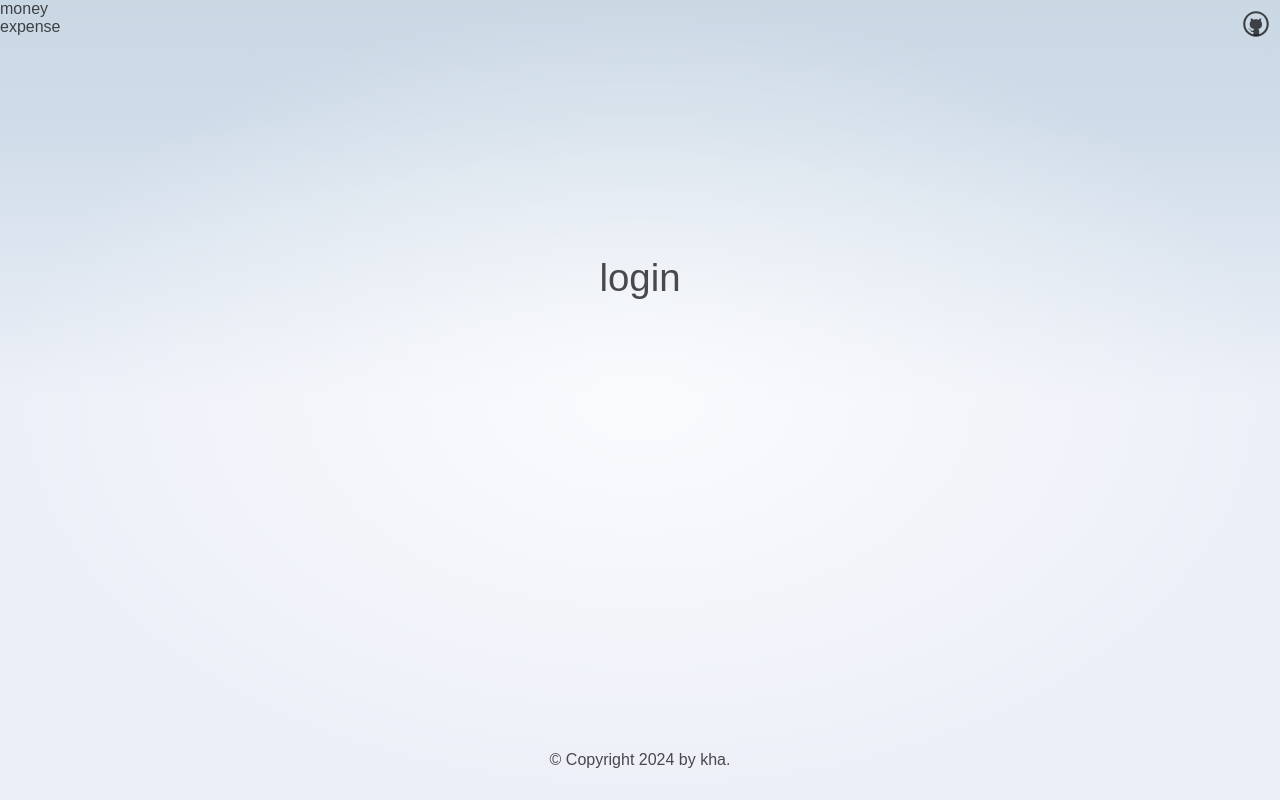
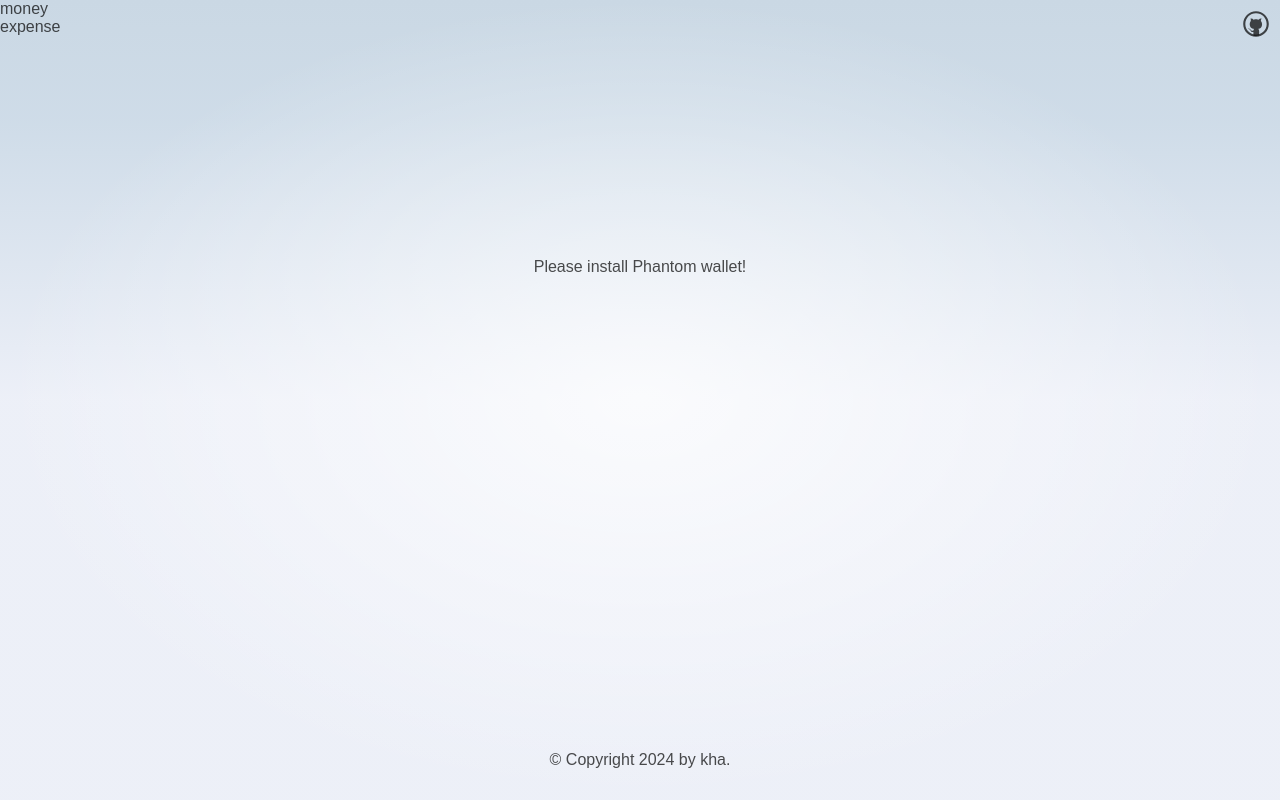
Before and after one commit to khajer/m-e-web, a SvelteKit app: page / in a window 1280 px wide. Built offline with nearby package versions, Linux system fonts and the light colour scheme.

Commit message:
update page

```diff
--- a/src/routes/+layout.svelte
+++ b/src/routes/+layout.svelte
@@ -41,10 +41,6 @@
 		padding: 12px;
 	}
 
-	footer a {
-		font-weight: bold;
-	}
-
 	@media (min-width: 480px) {
 		footer {
 			padding: 12px 0;
--- a/src/routes/+page.svelte
+++ b/src/routes/+page.svelte
@@ -1,6 +1,44 @@
 <script>
-	import welcome from "$lib/images/svelte-welcome.webp";
-	import welcome_fallback from "$lib/images/svelte-welcome.png";
+	import { onMount } from "svelte";
+	// @ts-ignore
+	import { Connection, PublicKey, clusterApiUrl } from "@solana/web3.js";
+	// @ts-ignore
+	let provider = null;
+	let address = "";
+	let errorMessage = "";
+
+	onMount(async () => {
+		// Check if Phantom wallet extension is installed
+		if ("solana" in window) {
+			provider = window.solana;
+			// @ts-ignore
+			if (provider.isPhantom) {
+				try {
+					// Connect to the wallet
+					// @ts-ignore
+					const resp = await provider.connect();
+					address = resp.publicKey.toString();
+				} catch (error) {
+					// @ts-ignore
+					errorMessage = `Failed to connect: ${error.message}`;
+				}
+			} else {
+				errorMessage = "Please install Phantom wallet!";
+			}
+		} else {
+			errorMessage = "Please install Phantom wallet!";
+		}
+	});
+
+	function login() {
+		// @ts-ignore
+		if (provider && address) {
+			// Logic to handle the login state
+			console.log("User address:", address);
+		} else {
+			console.error("Provider or address is not available");
+		}
+	}
 </script>
 
 <svelte:head>
@@ -9,7 +47,12 @@
 </svelte:head>
 
 <section>
-	<h1>login</h1>
+	{#if address}
+		<p>Logged in as: {address}</p>
+		<button on:click={login}>Check Login</button>
+	{:else}
+		<p>{errorMessage}</p>
+	{/if}
 </section>
 
 <style>
```
Also changed, not shown: package.json (+6 -2 lines), 1 other file (tests, documents, lock files or other folders).
